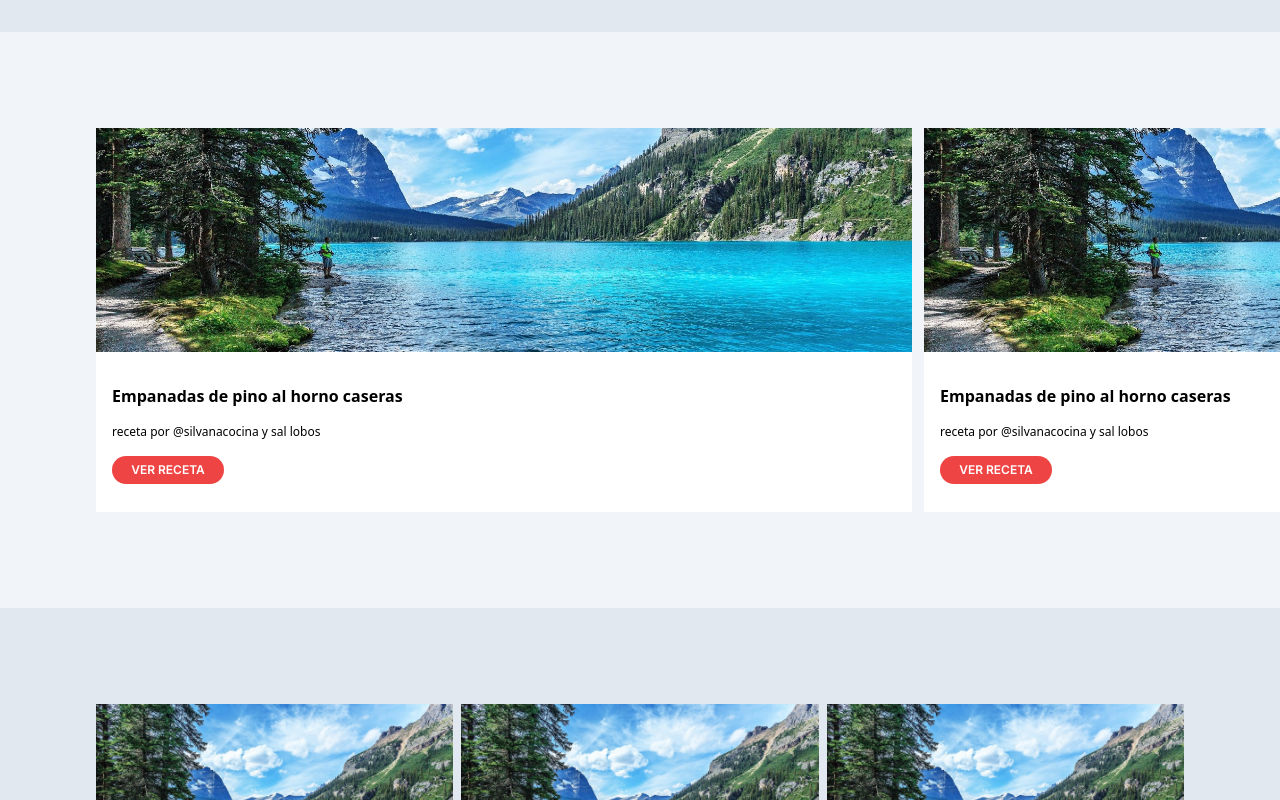
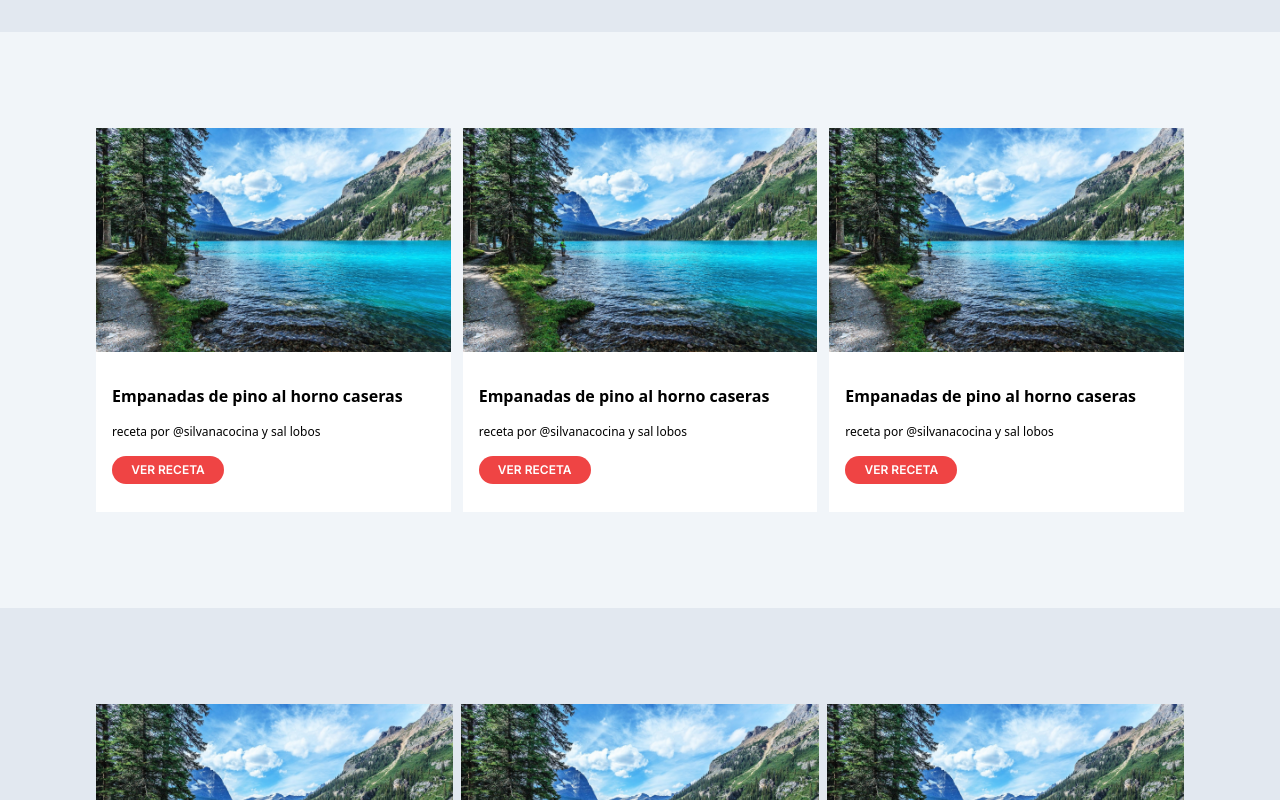
Before and after one commit to fronux2/rumi-store, a Next.js app: page /inicio in a window 1280 px wide. Shown: the part 1200-2000 px from the top of the page. Built offline with nearby package versions, Linux system fonts and the light colour scheme.

Commit message:
correccion card2 min-w

```diff
--- a/src/app/components/card2.tsx
+++ b/src/app/components/card2.tsx
@@ -8,7 +8,7 @@ interface Props {
 
 const CardStore2: React.FunctionComponent<Props> = ({ className = 'w-64 h-64 bg-slate-500', children }: Props) => {
   return (
-        <section className="grid grid-rows-1 w-full h-96 border-1 min-w-[75%]">
+        <section className="grid grid-rows-1 w-full h-96 border-1 md:min-w-0 min-w-[75%]">
             <div className="w-full h-auto bg-slate-50 border-1 ">
                 <div className="basis-[calc(50%-1rem)] w-auto md:h-full h-full relative group-hover:bg-black bg-black  group overflow-hidden ">
                     <div className="w-0.5 h-0 bg-white absolute left-4 bottom-4 transition-height duration-300 ease-in-out group-hover:h-[calc(100%-33px)] delay-75 md:delay-500 z-30"></div>
```
